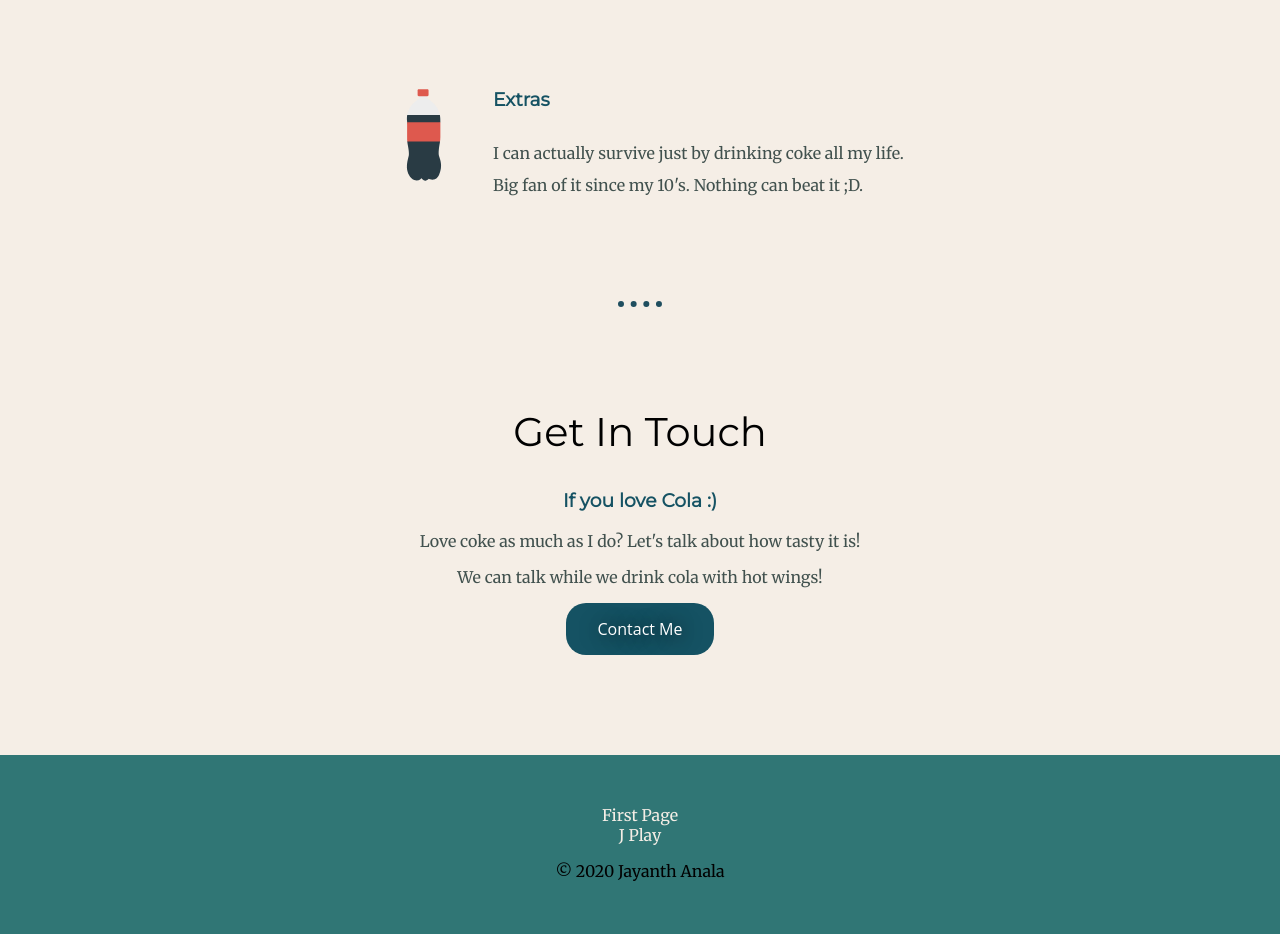
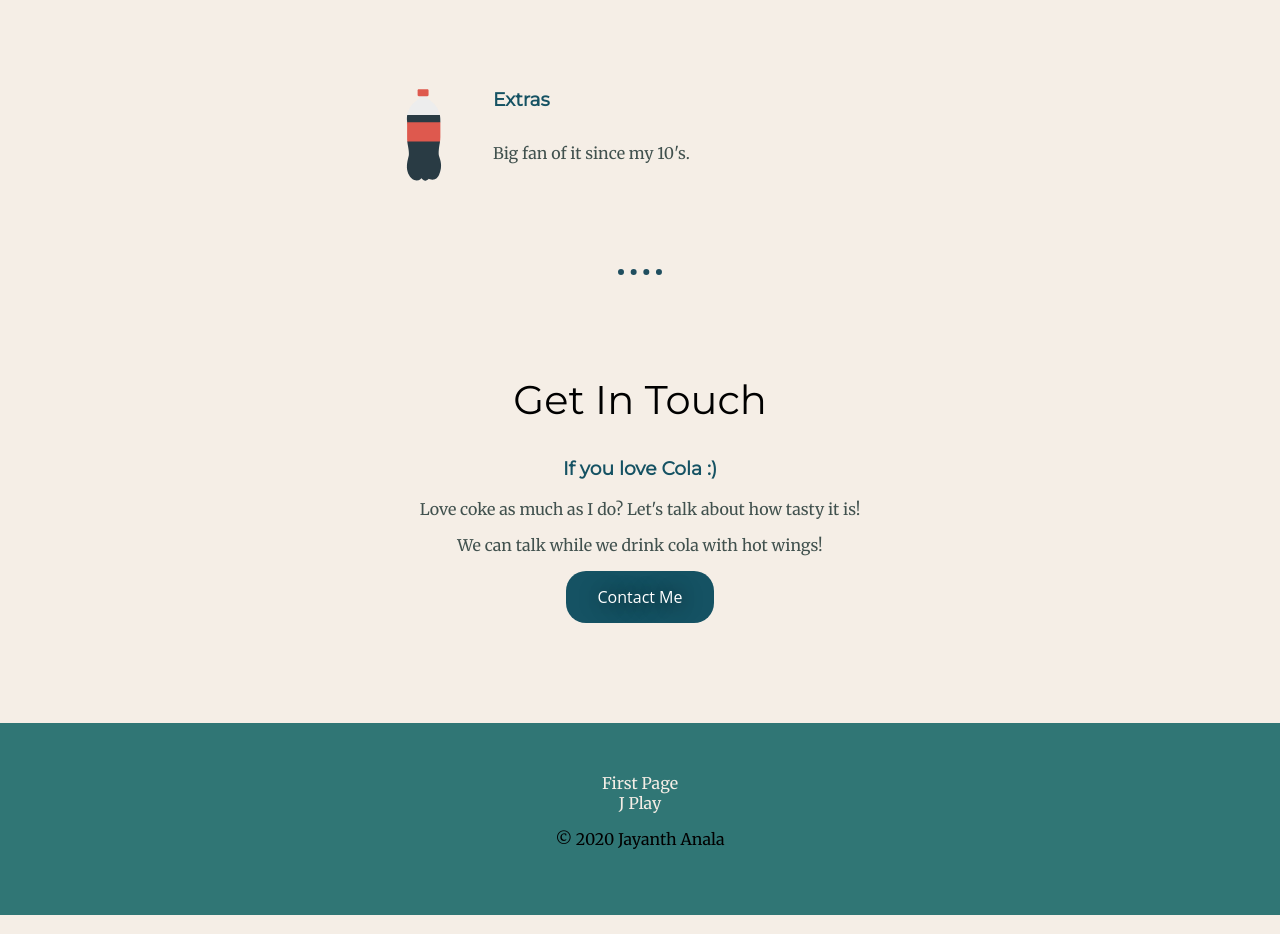
Before and after one commit to jayanthanala/cv, a plain HTML site: page index.html in a window 1280 px wide. Shown: the part 2000-2934 px from the top of the page. Drawn offline with Linux system fonts and the light colour scheme.

Commit message:
Update index.html

```diff
--- a/index.html
+++ b/index.html
@@ -42,7 +42,7 @@
           <img class="pngwave2" src="images/soft-drink.svg" alt="" />
           <h3>Extras</h3>
           <p>
-            I can actually survive just by drinking coke all my life. Big fan of it since my 10's. Nothing can beat it ;D.
+            Big fan of it since my 10's.
           </p>
         </div>
       </div>
```
